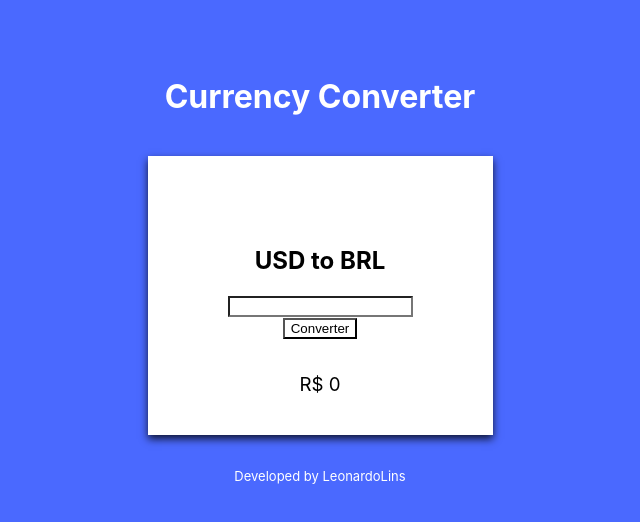
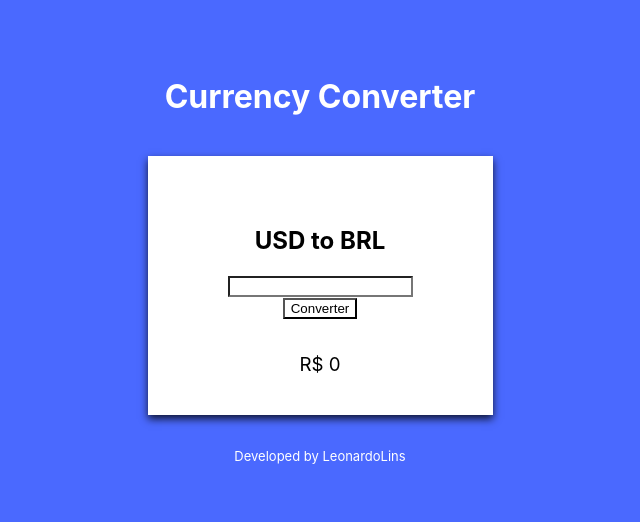
Before and after one commit to leonardormlins/currency-converter, a React (Create React App) app: page / in a window 1280 px wide. Shown: the top 522 px of the page, without its empty margins (320-960 px from the left). Built offline with nearby package versions, Linux system fonts and the light colour scheme.

Commit message:
Done beta version!

```diff
--- a/src/components/Converter.css
+++ b/src/components/Converter.css
@@ -1,5 +1,5 @@
 .Converter{
-    padding: 70px 80px 20px 80px;
+    padding: 50px 80px 20px 80px;
     box-shadow: 0 4px 8px 0 rgba(0, 0, 0, 0.8);
     background-color: white;
 }
```
